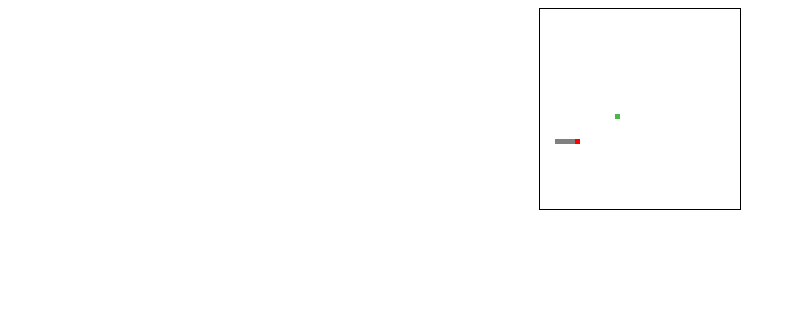
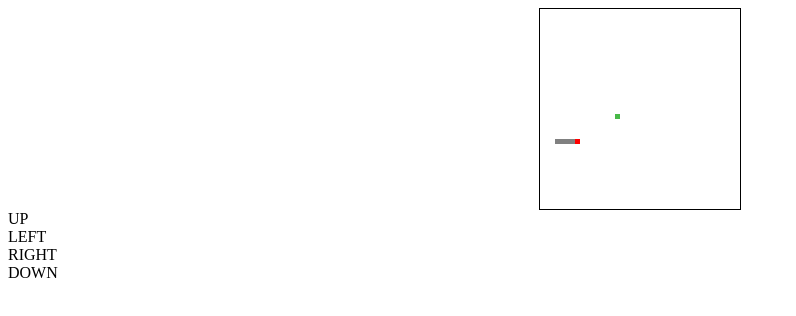
Before and after one commit to vvenkatesh91Github/Snake-game-using-HTML-and-jQuery, a plain HTML site: page index.html in a window 1280 px wide. Shown: the whole page, without its empty margins (0-796 px from the left). Drawn offline with nearby package versions, Linux system fonts and the light colour scheme.

Commit message:
Touch and Click controls added
Can play without keyboard

```diff
--- a/index.html
+++ b/index.html
@@ -8,5 +8,19 @@
 	</head>
 	<body>
 		<div id="area"></div>
+		<div id="controls">
+			<div id="up">
+				<div id="38">UP</div>
+			</div>
+			<div id="left">
+				<div id="37">LEFT</div>
+			</div>
+			<div id="right">
+				<div id="39">RIGHT</div>
+			</div>
+			<div id="down">
+				<div id="40">DOWN</div>
+			</div>
+		</div>
 	</body>
 </html>
```
